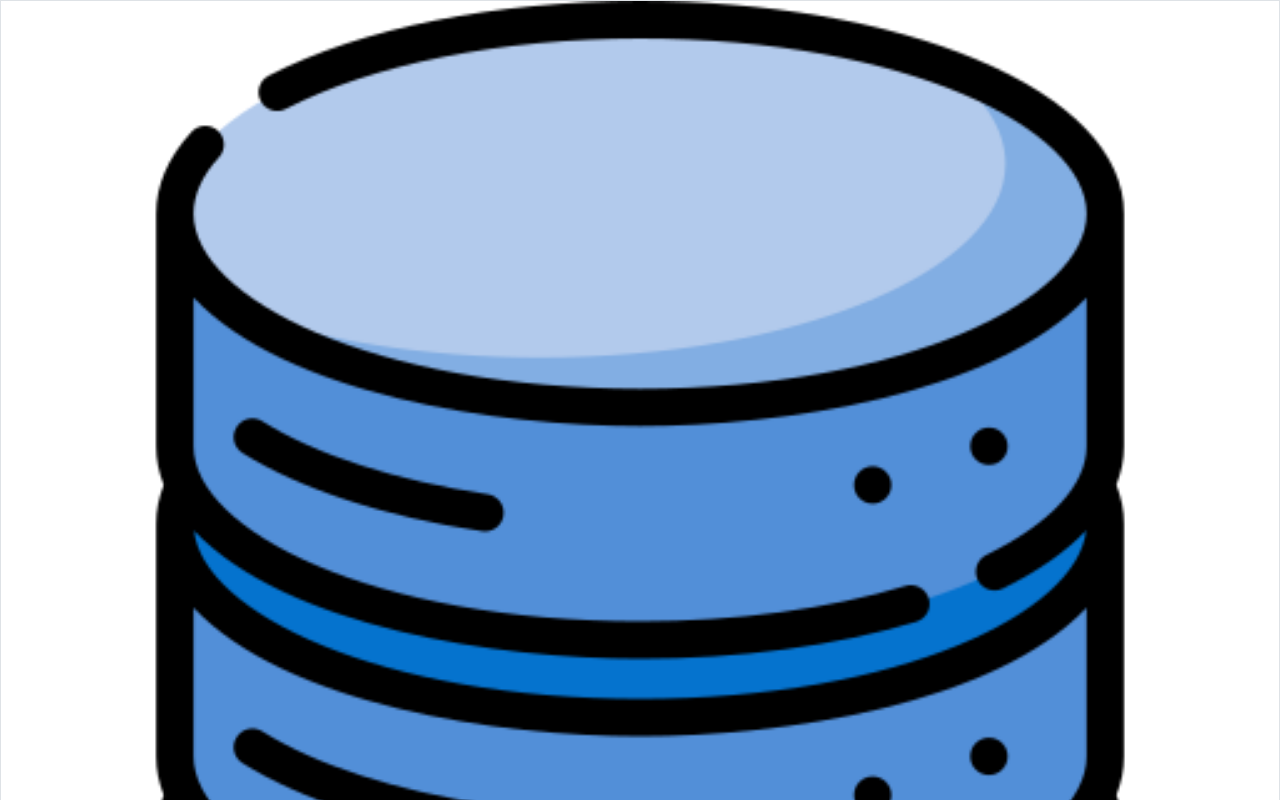
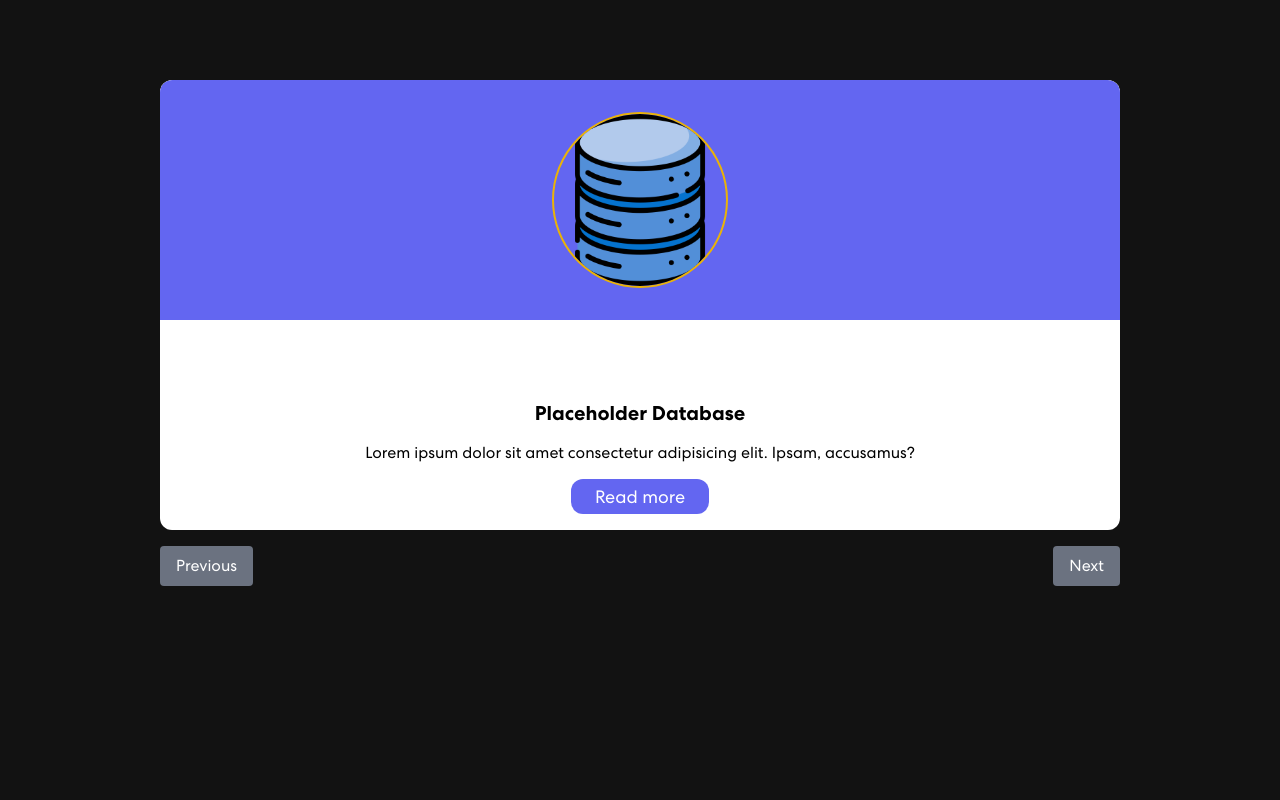
Before and after one commit to mateusb12/mateus_portfolio, a React (Create React App) app: page /mateus_portfolio/customcarousel in a window 1280 px wide. Shown: the top 800 px of the page. Built offline with nearby package versions, Linux system fonts and the light colour scheme.

Commit message:
removed tailwind from carousel

```diff
--- a/src/components/Projects/CustomCarousel.css
+++ b/src/components/Projects/CustomCarousel.css
@@ -1,25 +1,122 @@
-@tailwind base;
-@tailwind components;
-@tailwind utilities;
+/*@tailwind base;*/
+/*@tailwind components;*/
+/*@tailwind utilities;*/
 
-@layer base {
-    .custom-carousel {
-        background-color: red;
-    }
+/*@layer base {*/
+/*    .custom-carousel {*/
+/*        background-color: red;*/
+/*    }*/
+/*}*/
+
+
+
+/* Root Container */
+.custom-carousel {
+    /* Add any specific styles for the carousel container if needed */
 }
 
-.carousel-container {
-    position: relative;
-    width: 100%;
+/* Wrapper to center the carousel and set width */
+.carousel-wrapper {
+    width: 75%;
+    margin: 0 auto;
+}
+
+/* Inner container with top margin */
+.carousel-inner {
+    margin-top: 5rem;
+}
+
+/* Content box styling */
+.carousel-content {
+    background-color: #ffffff;
+    height: 450px;
+    color: #000000;
+    border-radius: 12px;
+    display: flex;
+    flex-direction: column;
+    justify-content: space-between;
     overflow: hidden;
 }
 
-.carousel-inner {
+/* Image Container (Top Section) */
+.carousel-image-container {
+    background-color: #6366F1;
     display: flex;
-    transition: transform 0.5s ease-in-out;
+    justify-content: center;
+    align-items: center;
+    padding: 2rem 0;
+    border-top-left-radius: 12px;
+    border-top-right-radius: 12px;
 }
 
-.carousel-item {
-    min-width: 100%;
-    flex-shrink: 0;
+/* Image Styling */
+.carousel-image {
+    height: 176px;
+    width: 176px;
+    border-radius: 9999px;
+    border: 2px solid #EAB308;
+    object-fit: cover;
 }
+
+/* Text Section */
+.carousel-text {
+    display: flex;
+    flex-direction: column;
+    justify-content: center;
+    align-items: center;
+    gap: 1rem;
+    padding: 1rem;
+    text-align: center;
+}
+
+/* Title Styling */
+.carousel-title {
+    font-size: 1.25rem;
+    font-weight: 600;
+    margin: 0;
+}
+
+/* Review Text Styling */
+.carousel-review {
+    font-size: 1rem;
+    margin: 0;
+    max-width: 90%;
+}
+
+/* "Read More" Button Styling */
+.carousel-readmore-button {
+    background-color: #6366F1;
+    color: #ffffff;
+    font-size: 1.125rem;
+    padding: 0.25rem 1.5rem;
+    border: none;
+    border-radius: 12px;
+    cursor: pointer;
+    transition: background-color 0.3s ease;
+}
+
+.carousel-readmore-button:hover {
+    background-color: #4f46e5;
+}
+
+/* Navigation Buttons Container */
+.carousel-navigation {
+    display: flex;
+    justify-content: space-between;
+    margin-top: 1rem;
+}
+
+/* Individual Navigation Buttons */
+.carousel-nav-button {
+    background-color: #6B7280;
+    color: #ffffff;
+    padding: 0.5rem 1rem;
+    border: none;
+    border-radius: 4px;
+    cursor: pointer;
+    transition: background-color 0.3s ease;
+}
+
+.carousel-nav-button:hover {
+    background-color: #4B5563;
+}
--- a/src/components/Projects/CustomCarousel.js
+++ b/src/components/Projects/CustomCarousel.js
@@ -1,4 +1,3 @@
-
 import './CustomCarousel.css';
 import database from "../../assets/img/skills_icons/database.png";
 import flask from "../../assets/img/skills_icons/old-flask.png";
@@ -6,7 +5,6 @@ import pandas from "../../assets/img/skills_icons/pandas.png";
 import java from "../../assets/img/skills_icons/java.png";
 import React, { useState } from 'react';
 
-const CustomCarousel = () => {
 const data = [
     {
         name: 'Placeholder Database',
@@ -30,6 +28,8 @@ const CustomCarousel = () => {
     },
 ];
 
+const CustomCarousel = () => {
+
     const [currentIndex, setCurrentIndex] = useState(0);
 
     const prevSlide = () => {
@@ -46,35 +46,35 @@ const CustomCarousel = () => {
 
     return (
         <div className="custom-carousel">
-            <div className="w-3/4 m-auto">
-                <div className="mt-20">
-                    <div className="bg-white h-[450px] text-black rounded-xl">
-                        <div className="rounded-t-xl bg-indigo-500 flex justify-center items-center">
+            <div className="carousel-wrapper">
+                <div className="carousel-inner">
+                    <div className="carousel-content">
+                        <div className="carousel-image-container">
                             <img
                                 src={data[currentIndex].img}
                                 alt={data[currentIndex].name}
-                                className="h-44 w-44 rounded-full border !border-yellow-500"
+                                className="carousel-image"
                             />
                         </div>
 
-                        <div className="flex flex-col justify-center items-center gap-4 p-4">
-                            <p className="text-xl font-semibold">{data[currentIndex].name}</p>
-                            <p>{data[currentIndex].review}</p>
-                            <button className="bg-indigo-500 text-white text-lg px-6 py-1 rounded-xl">
+                        <div className="carousel-text">
+                            <p className="carousel-title">{data[currentIndex].name}</p>
+                            <p className="carousel-review">{data[currentIndex].review}</p>
+                            <button className="carousel-readmore-button">
                                 Read more
                             </button>
                         </div>
                     </div>
-                    <div className="flex justify-between mt-4">
+                    <div className="carousel-navigation">
                         <button
                             onClick={prevSlide}
-                            className="bg-gray-500 text-white px-4 py-2 rounded"
+                            className="carousel-nav-button"
                         >
                             Previous
                         </button>
                         <button
                             onClick={nextSlide}
-                            className="bg-gray-500 text-white px-4 py-2 rounded"
+                            className="carousel-nav-button"
                         >
                             Next
                         </button>
@@ -85,4 +85,4 @@ const CustomCarousel = () => {
     );
 };
 
-export default CustomCarousel
+export default CustomCarousel;
```
Lines whose indentation alone changed are shown as unchanged.
